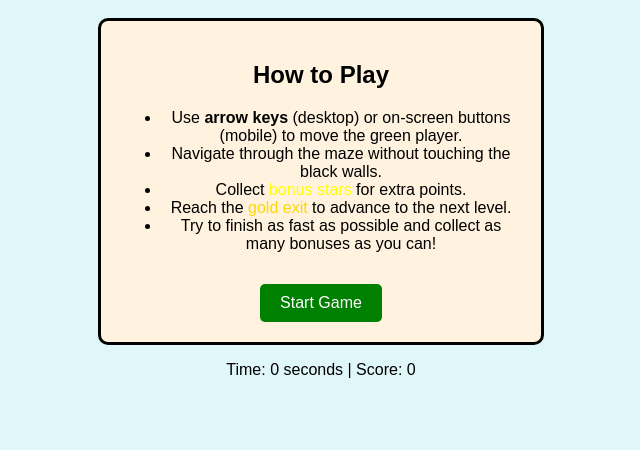
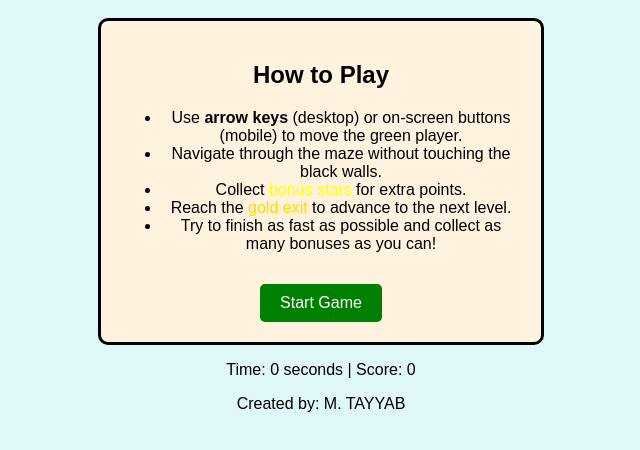
Before and after one commit to muhammadtayyabpatel1/MazeEscapeGame, a plain HTML site: page index.html in a window 1280 px wide. Shown: the part 50-500 px from the top of the page, without its empty margins (319-959 px from the left). Drawn offline with Linux system fonts and the light colour scheme.

Commit message:
Update index.html

```diff
--- a/index.html
+++ b/index.html
@@ -52,5 +52,6 @@
   <audio id="levelup-sound" src="levelup.wav"></audio>
 
   <script src="script.js"></script>
+  Created by: M. TAYYAB
 </body>
 </html>
```
